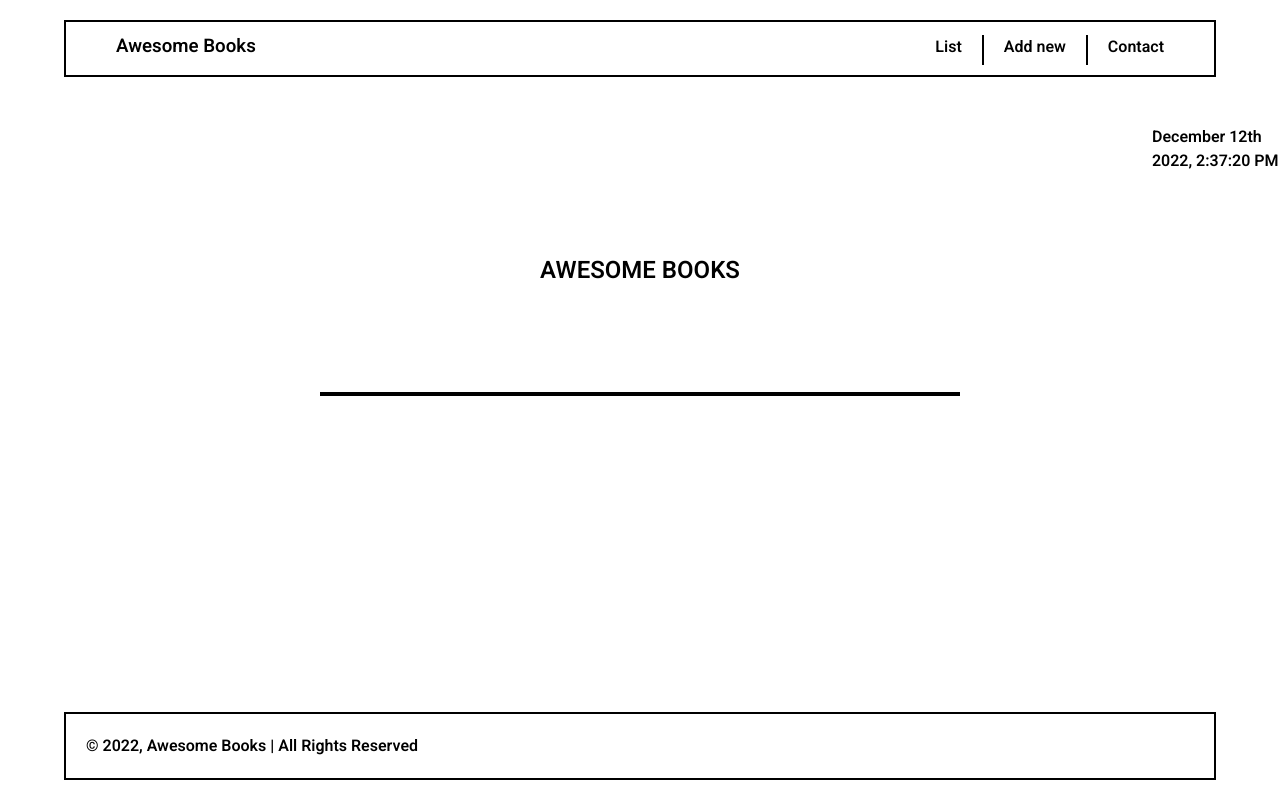
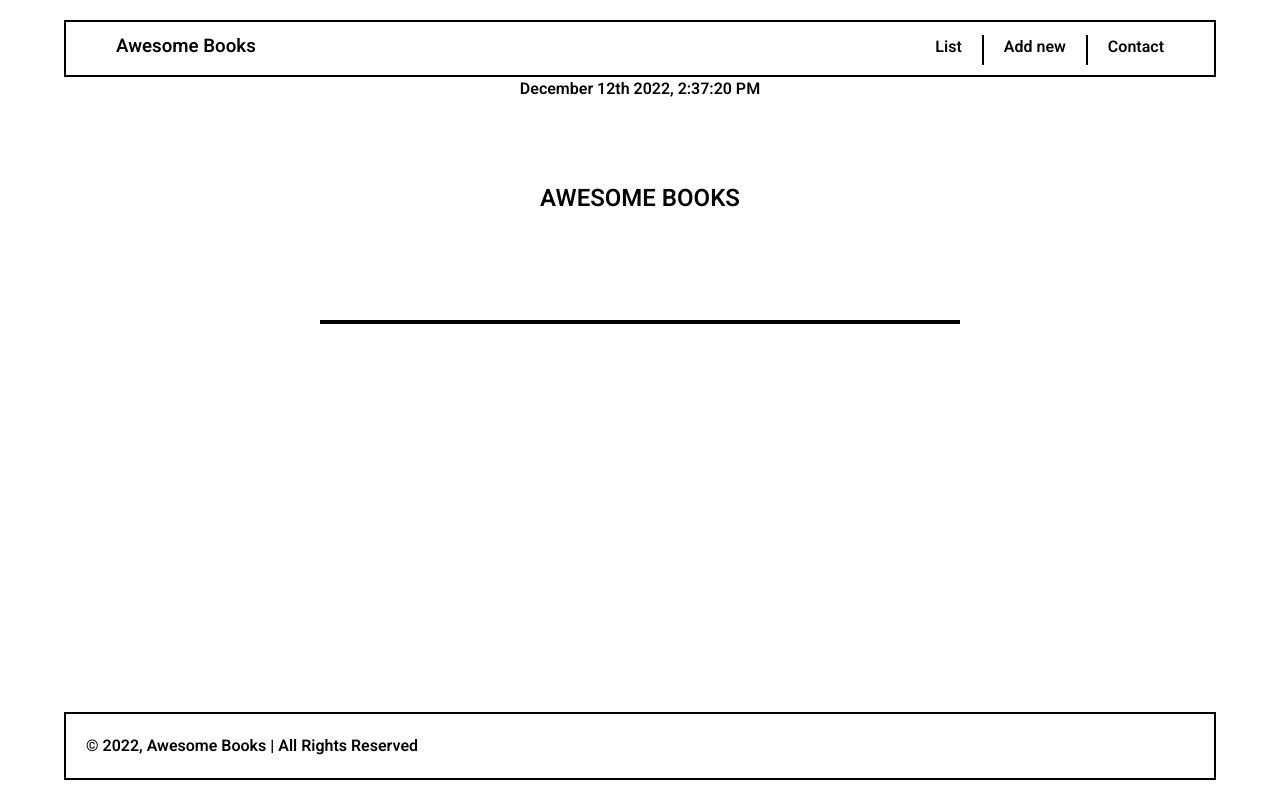
Before and after one commit to abenaTenkorang/AwesomeBooks-ES6, a website with bundled scripts: page index.html in a window 1280 px wide. Built offline with nearby package versions, Linux system fonts and the light colour scheme.

Commit message:
Remove date-time style

```diff
--- a/index.css
+++ b/index.css
@@ -29,10 +29,6 @@ body {
   list-style-type: none;
   display: flex;
   gap: 20px;
-}
-
-.date-time {
-  margin: 3rem 0 0 72rem;
 }
 
 .line {
```
